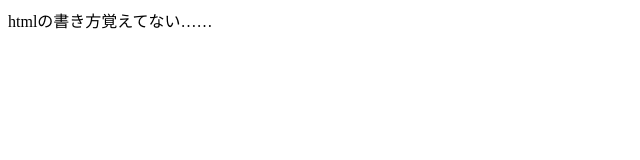
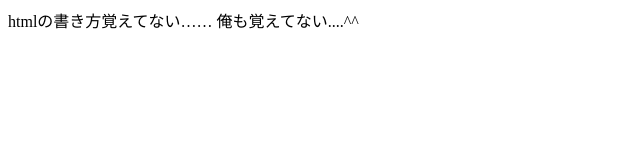
Before and after one commit to tasu9ex/20230421-test, a plain HTML site: page index.html in a window 1280 px wide. Shown: the whole page, without its empty margins (0-640 px from the left). Drawn offline with Linux system fonts and the light colour scheme.

Commit message:
コメントを追加

```diff
--- a/index.html
+++ b/index.html
@@ -6,5 +6,6 @@
   </head>
   <body>
   htmlの書き方覚えてない……
+    俺も覚えてない....^^
   </body>
 </html>
```
